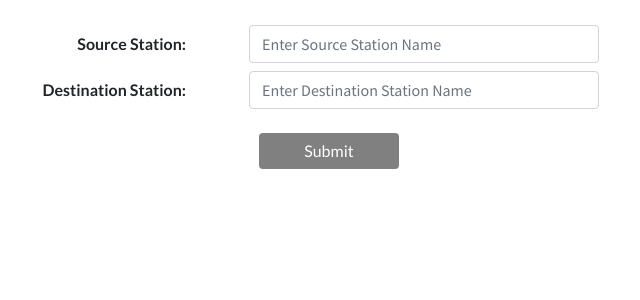
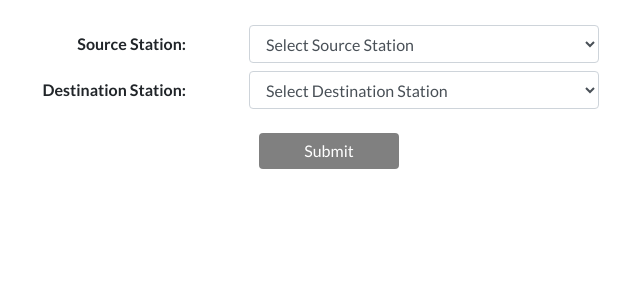
Before and after one commit to krishnasaiyeturu/railway_management, a Django app: page /train-search/ in a window 1280 px wide. Shown: the part 96-396 px from the top of the page, without its empty margins (311-951 px from the left). Run offline with Django 3.2, Linux system fonts and the light colour scheme; some libraries are stand-ins or nearby versions.

Commit message:
ui chnages

```diff
--- a/templates/website/train-search.html
+++ b/templates/website/train-search.html
@@ -36,14 +36,29 @@
                                     <div class="col-md-1 col-sm-1 col-xs-1"></div>
                                     <label class="col-md-4 col-sm-4 col-xs-4 control-label pr-5"><b>Source Station:</b></label>
                                     <div class="col-md-4 col-sm-4 col-xs-4">
-                                        <input type="text" class="form-control" name="source" placeholder="Enter Source Station Name" required="">
+                                        <select class="form-control" name="source" id="" required="">
+                                            <option value="">Select Source Station</option>
+                                            {% for s in stations %}
+                                            <option value="{{s.station_code}}">{{s}}</option>
+                                            {% endfor %}
+                                        </select>
+
+                                        <!-- <input type="text" class="form-control" name="source" placeholder="Enter Source Station Name" required=""> -->
+
                                     </div>
                                 </div>
                                 <div class="row mt-2">
                                     <div class="col-md-1 col-sm-1 col-xs-1"></div>
                                     <label class="col-md-4 col-sm-4 col-xs-4 control-label pr-5"><b>Destination Station:</b></label>
                                     <div class="col-md-4 col-sm-4 col-xs-4">
-                                        <input type="text" class="form-control" name="destination" placeholder="Enter Destination Station Name" required="">
+                                        <!-- <input type="text" class="form-control" name="" placeholder="Enter Destination Station Name" required=""> -->
+
+                                        <select class="form-control" name="destination" id="" required="">
+                                            <option value="">Select Destination Station</option>
+                                            {% for s in stations %}
+                                            <option value="{{s.station_code}}">{{s}}</option>
+                                            {% endfor %}
+                                        </select>
                                     </div>
                                 </div>
 
```
Also changed, not shown: templates/website/book-ticket.html (+12 -2 lines).
